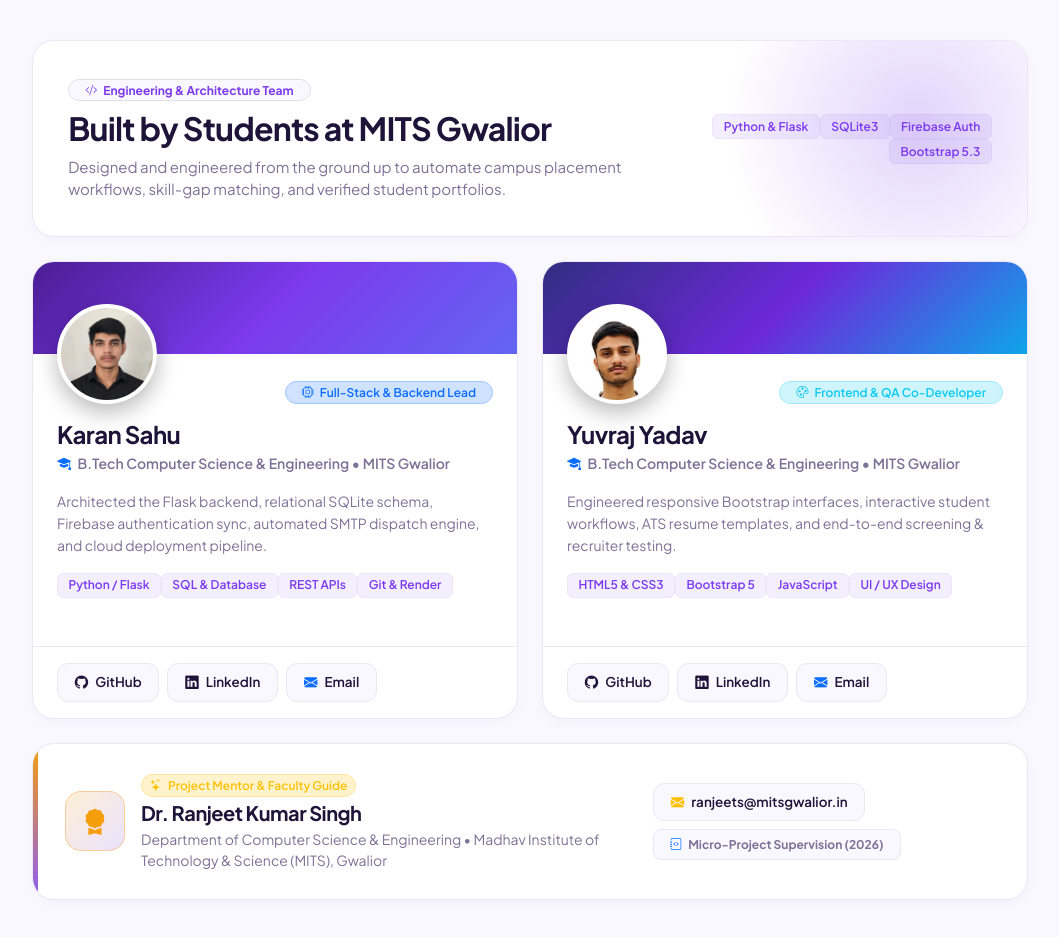
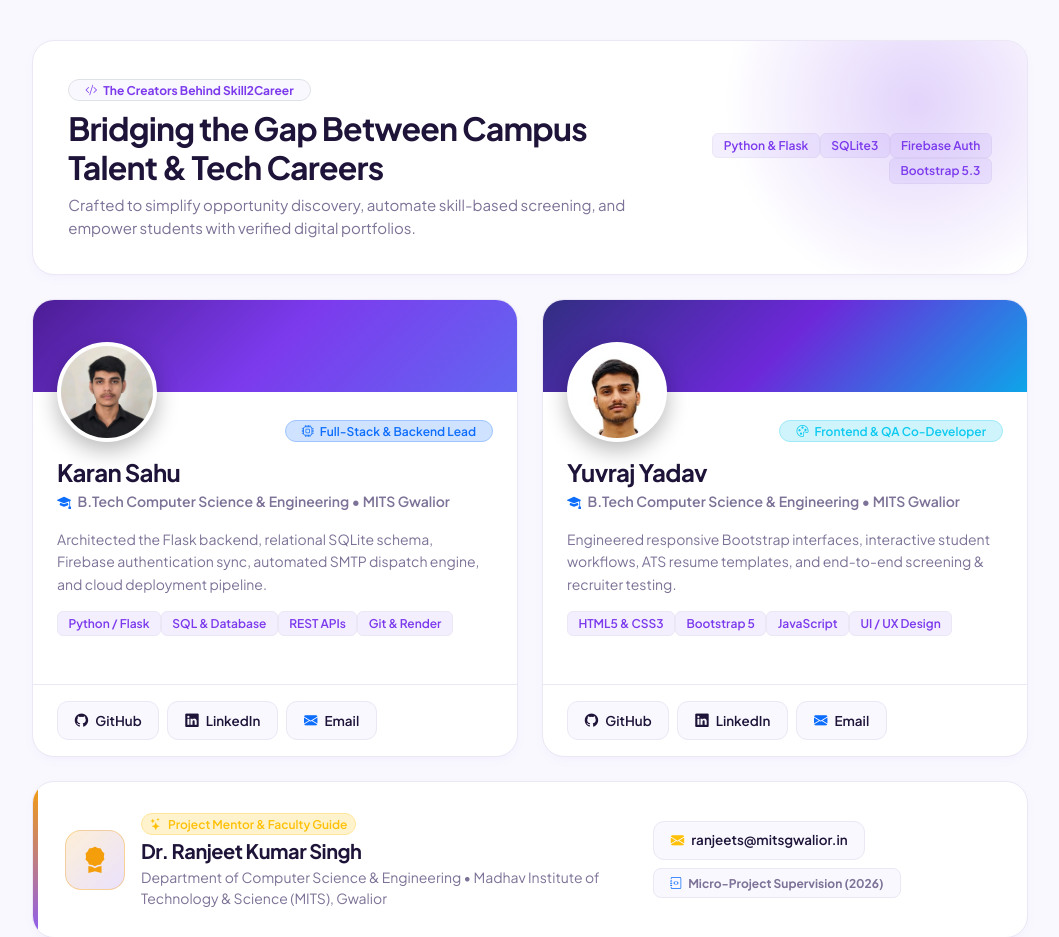
Before and after one commit to karannyx/internship-portal-microproject, a Flask app: page /developers in a window 1280 px wide. Shown: the part 91-1028 px from the top of the page, without its empty margins (110-1169 px from the left). Run offline with Flask 3, Linux system fonts and the light colour scheme; some libraries are stand-ins or nearby versions.

Commit message:
Update Developers hero banner copy

```diff
--- a/templates/developers.html
+++ b/templates/developers.html
@@ -152,13 +152,13 @@
         <div class="row align-items-center g-3">
             <div class="col-md-8">
                 <span class="badge border px-3 py-1 rounded-pill small mb-2" style="background: var(--body-bg); color: var(--badge-text);">
-                    <i class="bi bi-code-slash me-1"></i> Engineering & Architecture Team
+                    <i class="bi bi-code-slash me-1"></i> The Creators Behind Skill2Career
                 </span>
                 <h1 class="h2 fw-bold mb-2" style="color: var(--text-heading);">
-                    Built by Students at MITS Gwalior
+                    Bridging the Gap Between Campus Talent & Tech Careers
                 </h1>
                 <p class="text-muted mb-0" style="font-size: 0.94rem;">
-                    Designed and engineered from the ground up to automate campus placement workflows, skill-gap matching, and verified student portfolios.
+                    Crafted to simplify opportunity discovery, automate skill-based screening, and empower students with verified digital portfolios.
                 </p>
             </div>
             <div class="col-md-4 text-md-end">
```
